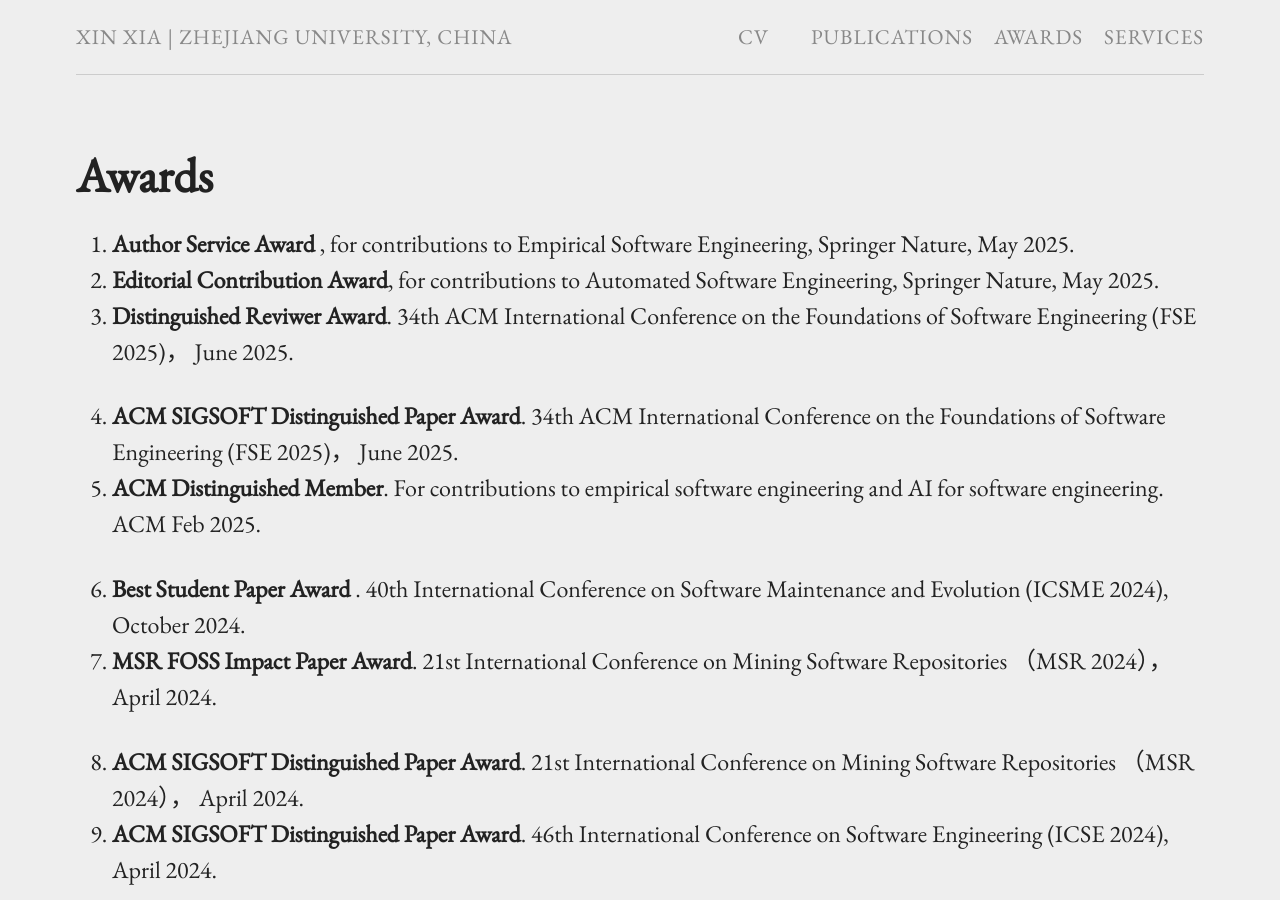
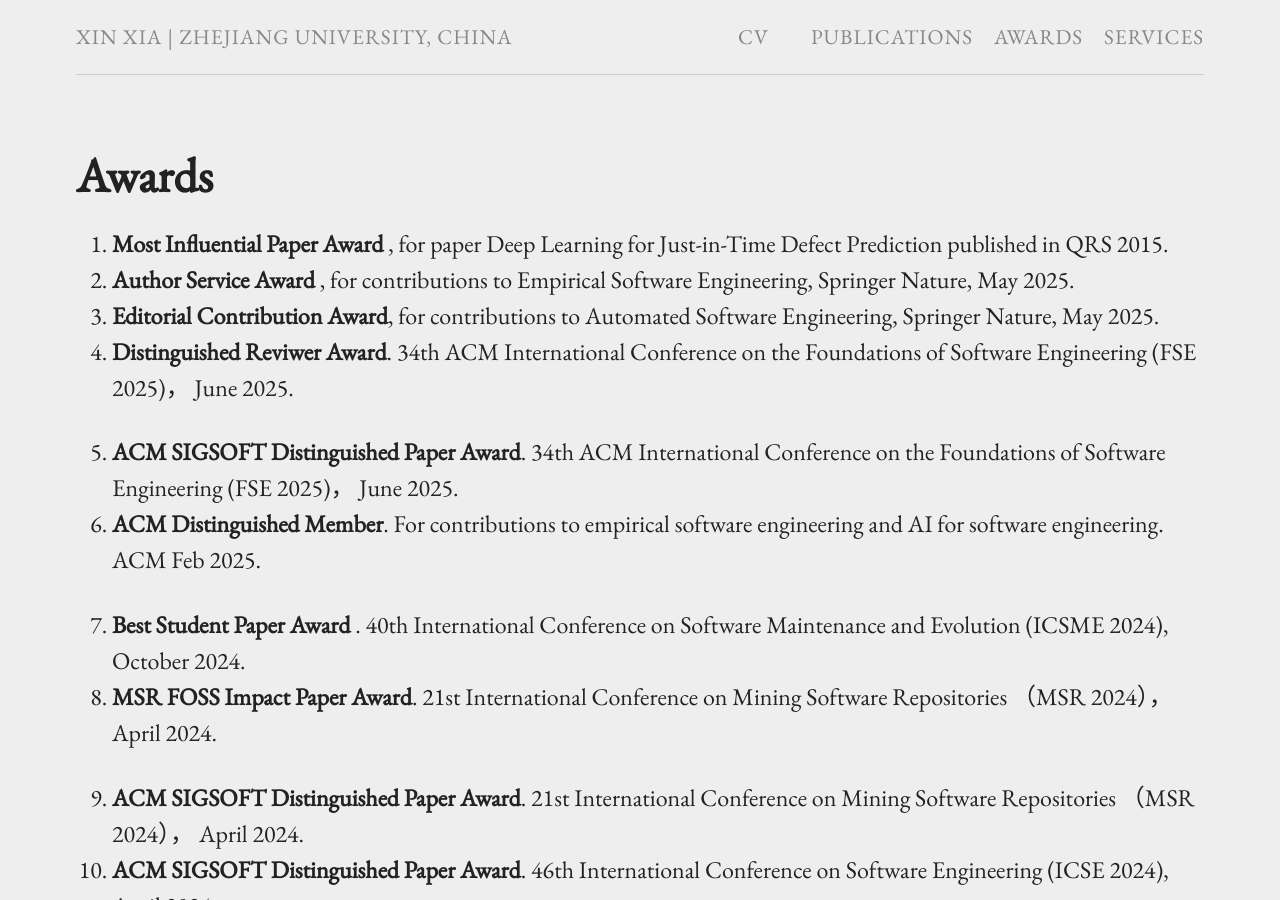
Before and after one commit to xin-xia/xin-xia.github.io, a Jekyll site: the page built from awards.md, in a window 1280 px wide and 900 px high. Built offline with Jekyll 4.4.1, drawn with Linux system fonts in a browser that asks for light colours.

Commit message:
Update awards.md

```diff
--- a/awards.md
+++ b/awards.md
@@ -3,7 +3,7 @@ layout: page
 title: Awards
 permalink: /awards/
 ---
-
+30.  <strong>  Most Influential Paper Award </strong>, for paper Deep Learning for Just-in-Time Defect Prediction published in QRS 2015.  <br />
 29. <strong>   Author Service Award  </strong>, for contributions to Empirical Software Engineering, Springer Nature, May 2025.  <br />
 28. <strong>  Editorial Contribution Award</strong>, for contributions to Automated Software Engineering, Springer Nature, May 2025.  <br />
 27.  <strong>  Distinguished Reviwer  Award</strong>. 34th ACM International Conference on the Foundations of Software Engineering (FSE 2025)， June 2025. <br />
```
